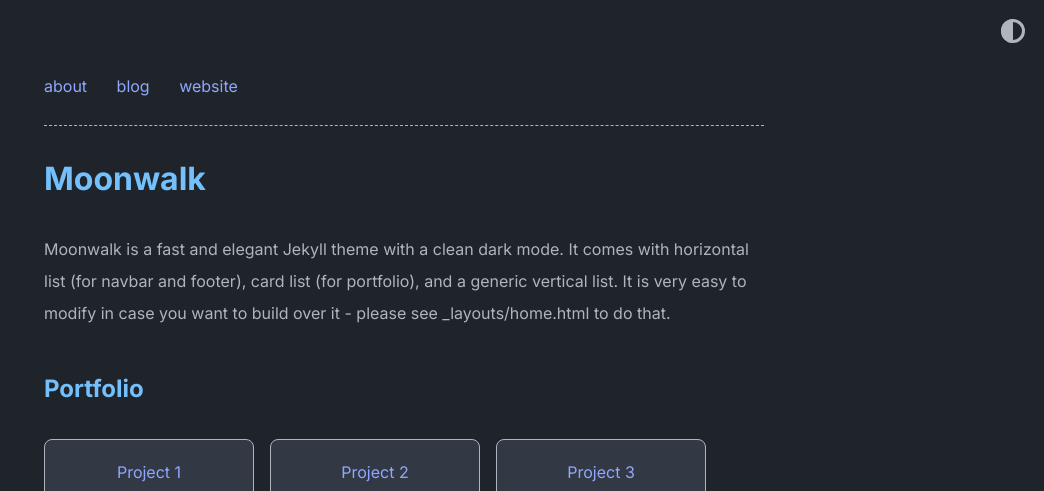
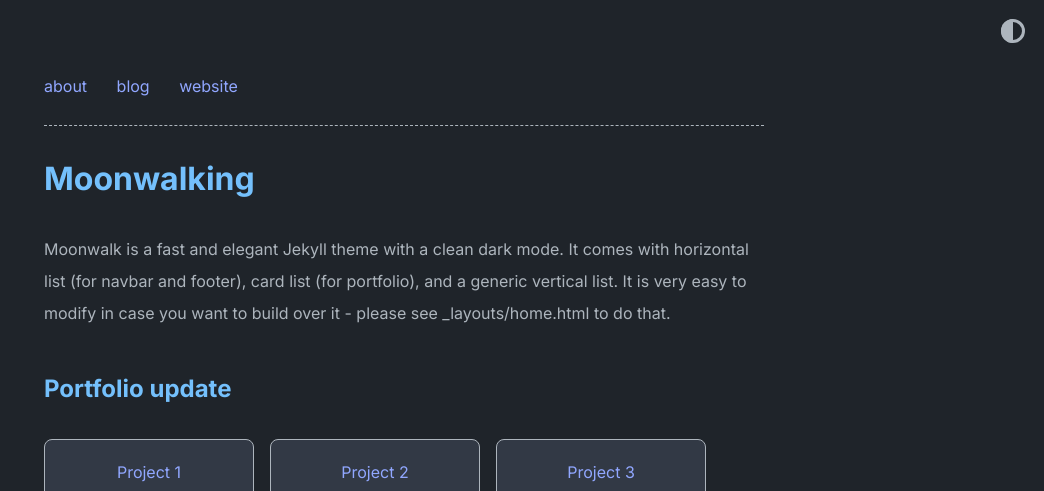
Before and after one commit to baz19-byte/portfolio2, a Jekyll site: the page built from index.md, in a window 1280 px wide. Shown: the top 491 px of the page, without its empty margins (236-1280 px from the left). Built offline with Jekyll 4.4.1, drawn with Linux system fonts in a browser that asks for light colours.

Commit message:
Update site title and home project section title

```diff
--- a/_config.yml
+++ b/_config.yml
@@ -1,4 +1,4 @@
-title: Moonwalk
+title: Moonwalking
 author: Abhinav Saxena
 url: https://www.abhinavsaxena.com/moonwalk # root address of the site
 description: > # description of the site (multiple lines allowed)
@@ -33,7 +33,7 @@ theme_config:
   show_tags: true # show tags in a blog posts
   # options for "home" page
   home:
-    title_projects: Portfolio
+    title_projects: Portfolio update
     title_misc_list: Details
     title_blog: Blog
     title_old_projects: Old Projects
```
